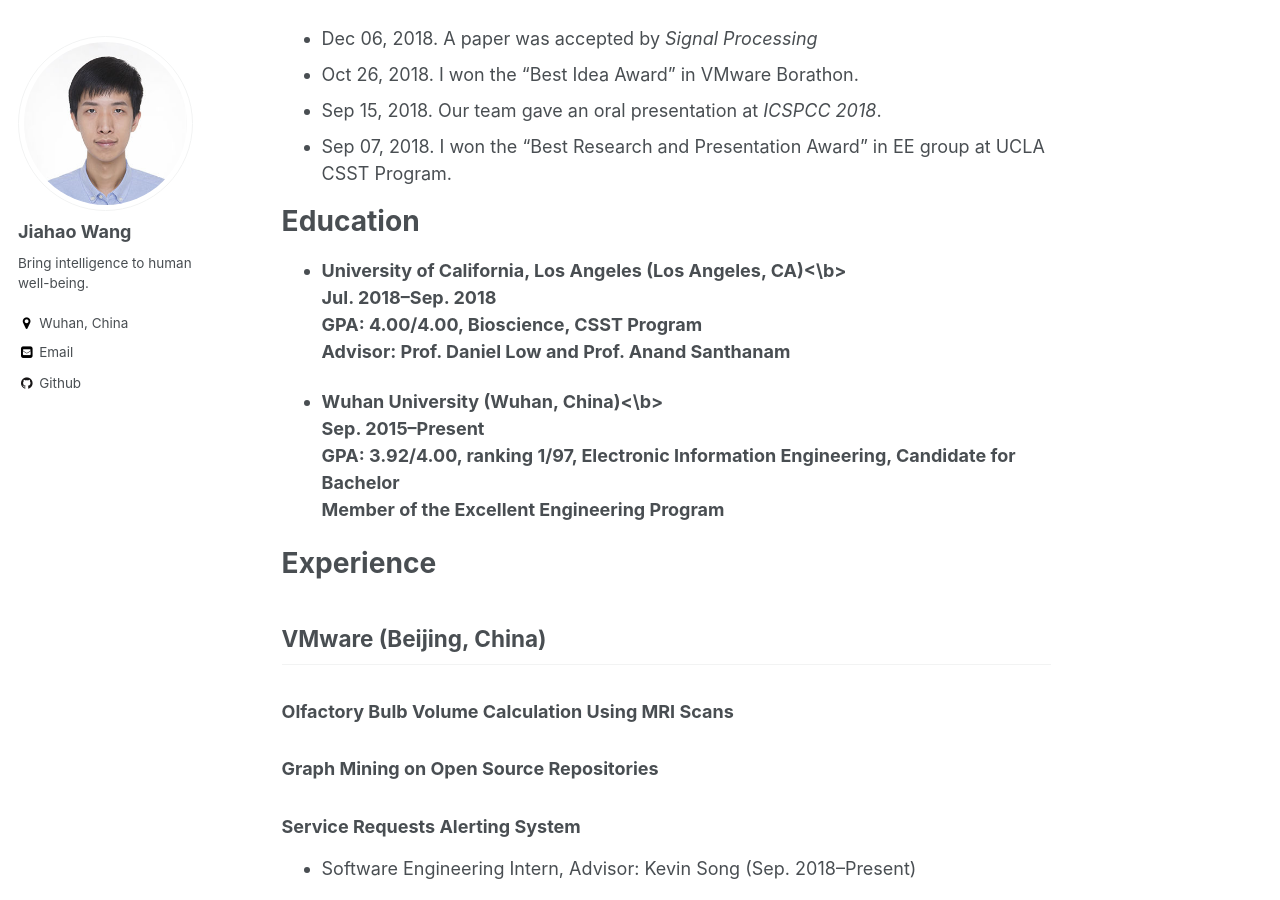
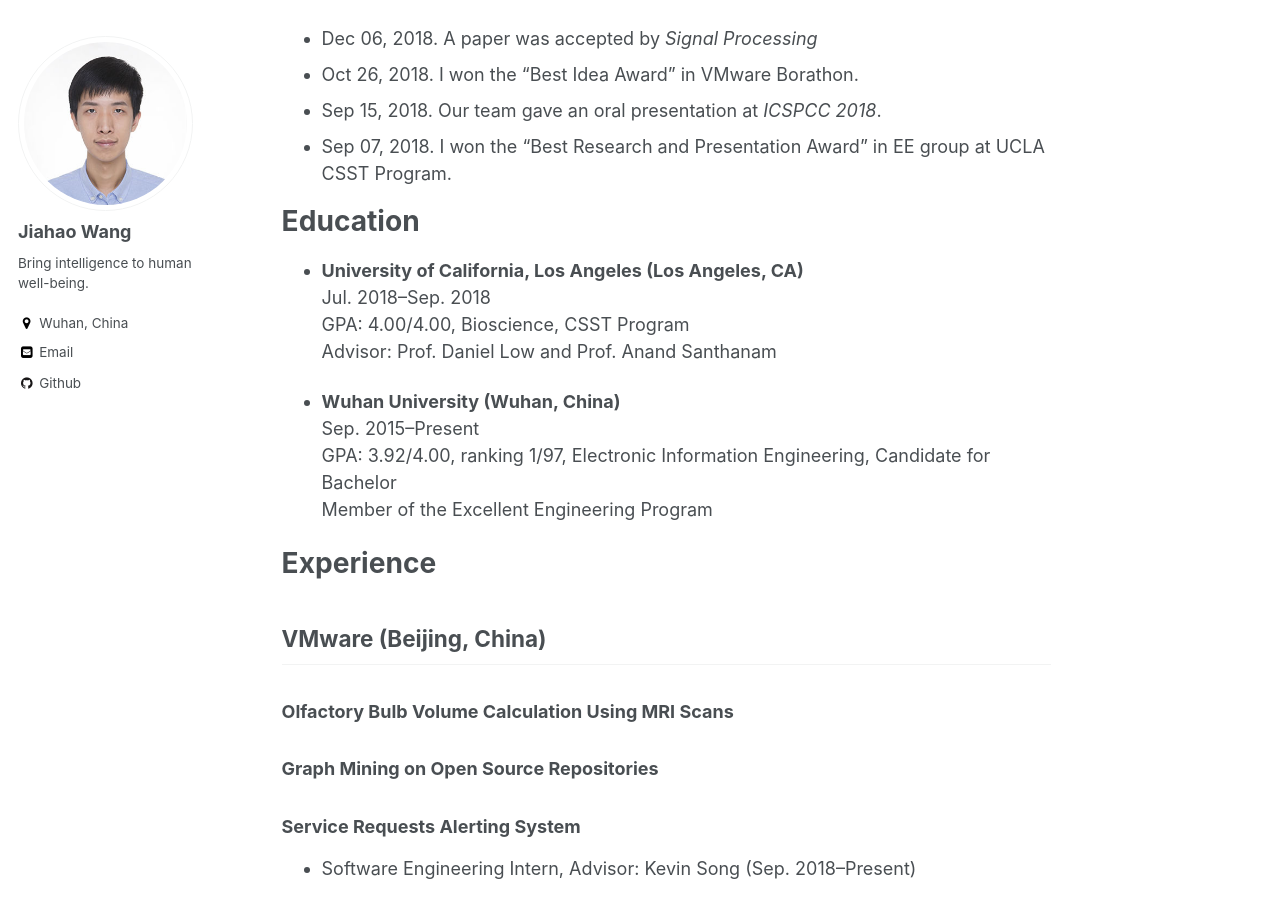
Before and after one commit to JiahaoPlus/JiahaoPlus.github.io, a Jekyll site: the page built from _pages/about.md, in a window 1280 px wide and 900 px high, scrolled down 313 px. Built offline with Jekyll 4.4.1, drawn with Linux system fonts in a browser that asks for light colours.

```diff
--- a/_pages/about.md
+++ b/_pages/about.md
@@ -19,12 +19,12 @@ My undergraduate research advisor is [Prof. Jiayi Ma](https://sites.google.com/s
 * Sep 07, 2018. I won the "Best Research and Presentation Award" in EE group at UCLA CSST Program.
 
 # Education
-* <b>University of California, Los Angeles (Los Angeles, CA)<\b><br>
+* <b>University of California, Los Angeles (Los Angeles, CA) </b> <br>
 Jul. 2018--Sep. 2018<br>
 GPA: 4.00/4.00, Bioscience, CSST Program<br>
 Advisor: Prof. Daniel Low and Prof. Anand Santhanam<br>
 
-* <b>Wuhan University (Wuhan, China)<\b><br>
+* <b>Wuhan University (Wuhan, China)</b> <br>
 Sep. 2015--Present<br>
 GPA: 3.92/4.00, ranking 1/97, Electronic Information Engineering, Candidate for Bachelor <br>
 Member of the Excellent Engineering Program<br>
```
